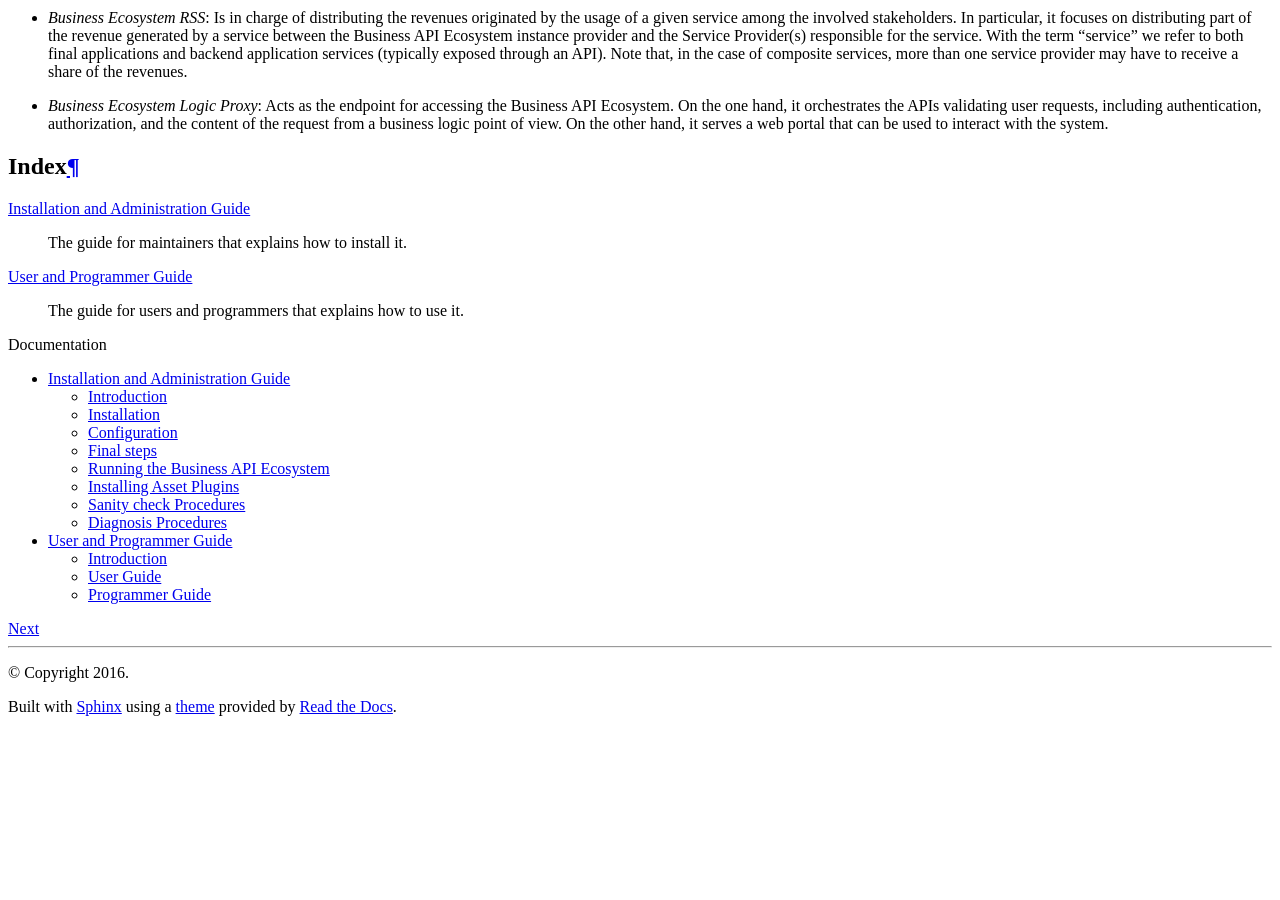
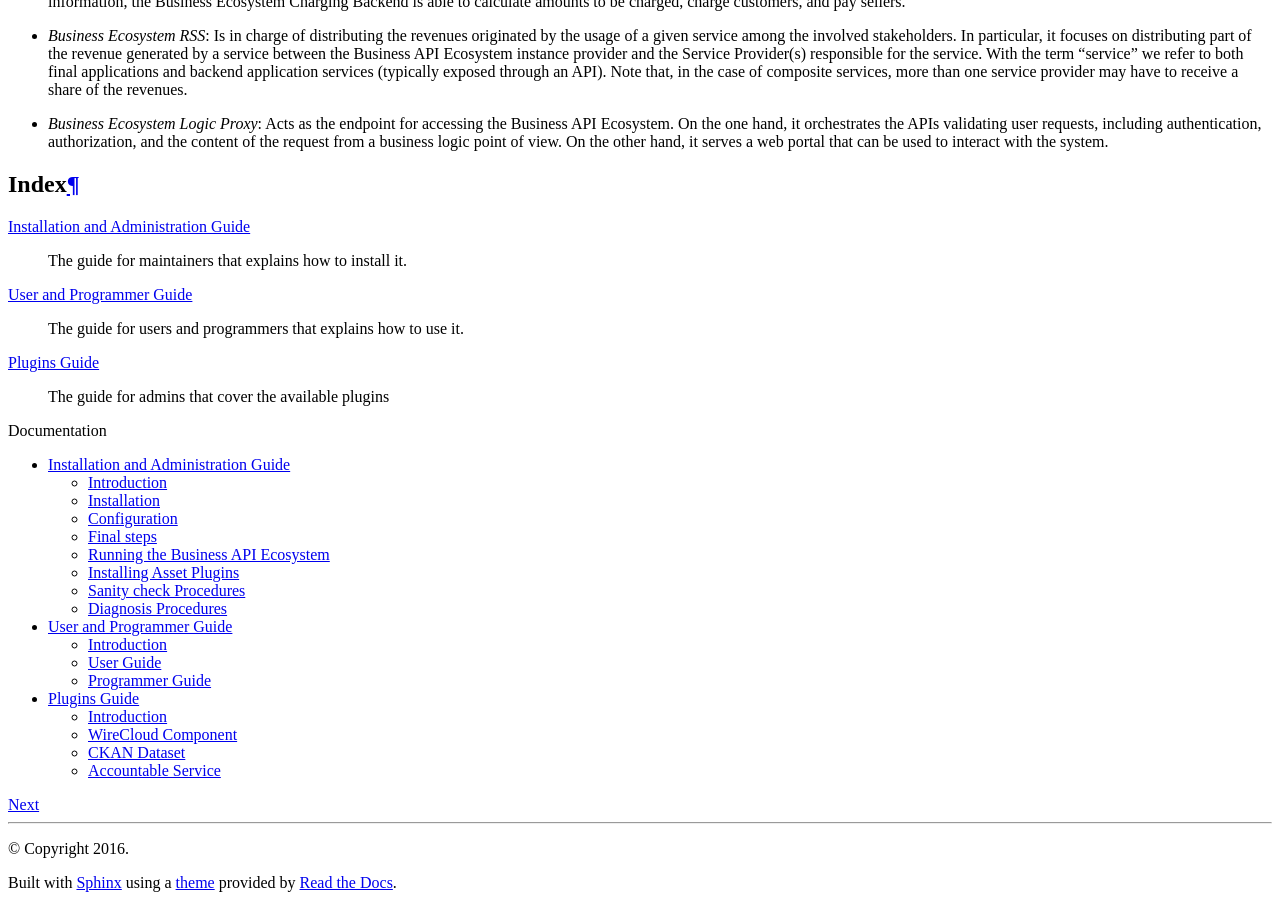
Before and after one commit to FIWARE-TMForum/Business-API-Ecosystem, a Sphinx documentation site: the page built from doc/index.rst, in a window 1280 px wide and 900 px high, scrolled down 617 px. Built offline with Sphinx 7.4.7 and the Read the Docs theme 2.0.0, drawn with Linux system fonts in a browser that asks for light colours; comment, search, counter and statistics services are not loaded; before the commit the page ends 1341 px from its top, so only the background shows below that.

Commit message:
Include a plugin guide in the documentation

```diff
--- a/doc/index.rst
+++ b/doc/index.rst
@@ -30,6 +30,9 @@ Index
 :doc:`user-programmer-guide`
   The guide for users and programmers that explains how to use it.
 
+:doc:`plugins-guide`
+  The guide for admins that cover the available plugins
+
 .. _documentation:
 
 .. toctree::
@@ -38,3 +41,4 @@ Index
 
     installation-administration-guide
     user-programmer-guide
+    plugins-guide
```
Also changed, not shown: doc/plugins-guide.rst (added, +53 -0 lines), doc/images/plugin/wirecloud1.png (added), doc/images/plugin/wirecloud2.png (added).
